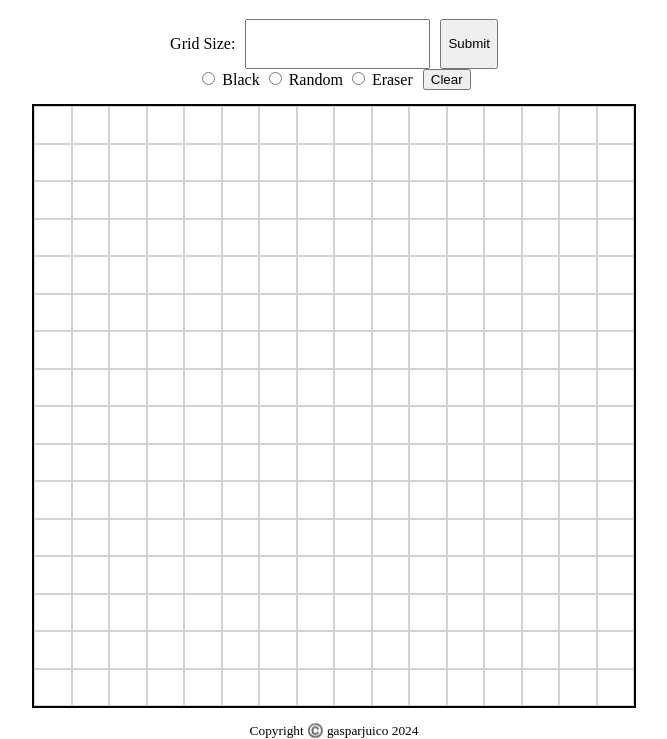
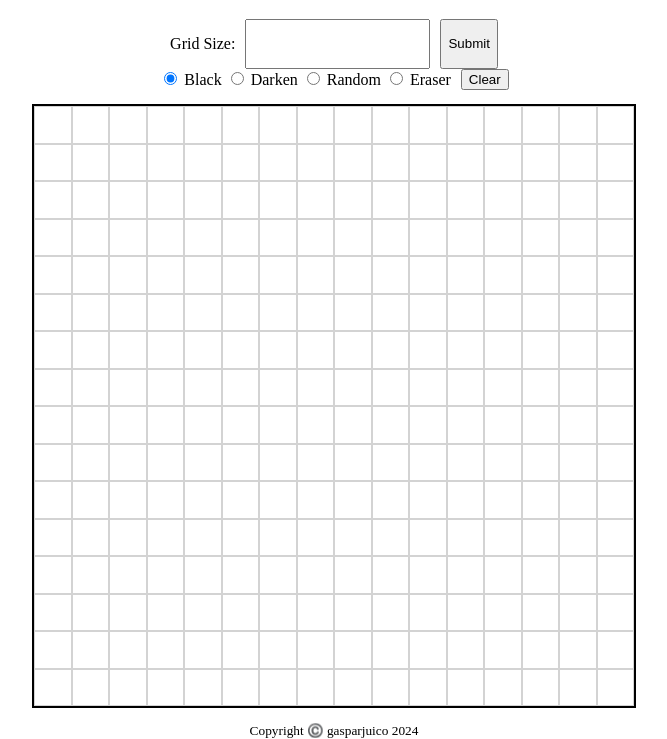
Before and after one commit to gasparjuico/odin-etch-a-sketch, a plain HTML site: page index.html in a window 1280 px wide. Shown: the part 61-800 px from the top of the page, without its empty margins (306-973 px from the left). Drawn offline with Linux system fonts and the light colour scheme.

Commit message:
Edit and group radio buttons
- Grouped radio buttons for improved form structure
- Wrapped each radio button inside a label for accessibility

```diff
--- a/index.html
+++ b/index.html
@@ -20,9 +20,22 @@
 
     <div class="pen-selection">
         <div class="pen-container">
-            <input type="radio" id="black-pen" value="black-pen"> <label for="black-pen">Black</label>
-            <input type="radio" id="random-pen" value="random-pen"> <label for="random-pen">Random</label>
-            <input type="radio" id="eraser-pen" value="eraser-pen"> <label for="eraser-pen">Eraser</label>
+            <label>
+                <input type="radio" name="colorMode" value="black" checked>
+                Black
+            </label>
+            <label>
+                <input type="radio" name="colorMode" value="darken">
+                Darken
+            </label>
+            <label>
+                <input type="radio" name="colorMode" value="random">
+                Random
+            </label>
+            <label>
+                <input type="radio" name="colorMode" value="eraser">
+                Eraser
+            </label>
         </div>
         <button class="clear-btn">Clear</button>
     </div>
```
